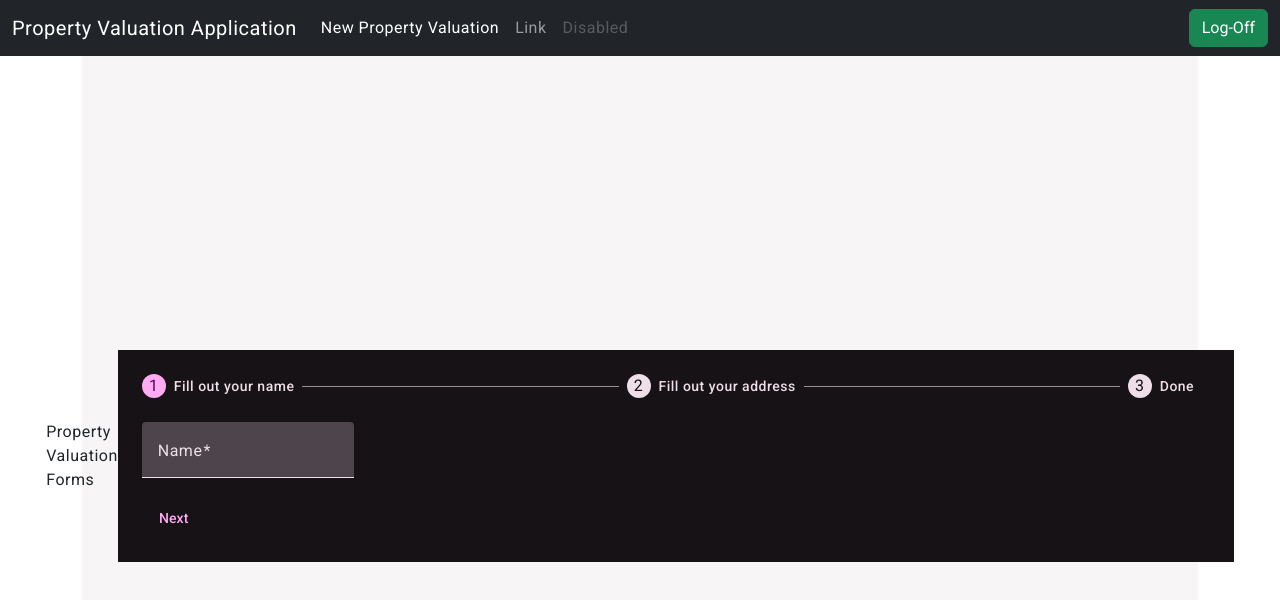
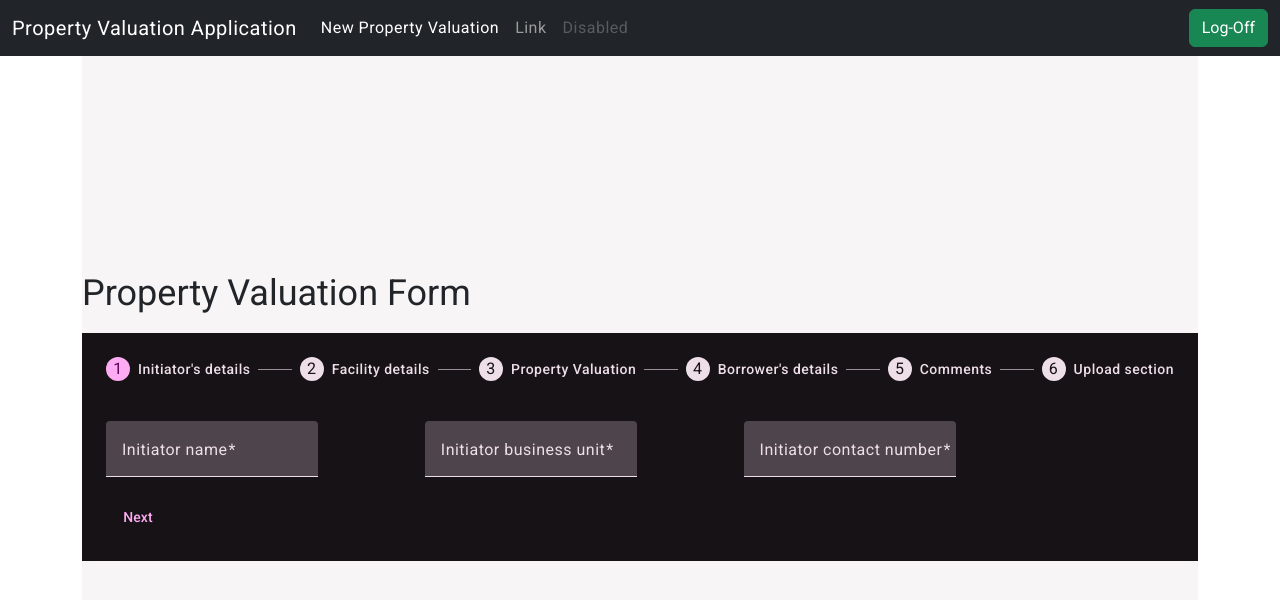
Before and after one commit to root001/propertyvaluationfe, an Angular app: page /dashboard in a window 1280 px wide. Shown: the top 600 px of the page. Built offline with nearby package versions, Linux system fonts and the light colour scheme.

Commit message:
form page

```diff
--- a/src/app/pages/home/home.component.css
+++ b/src/app/pages/home/home.component.css
@@ -2,7 +2,27 @@
     display: flex;
     justify-content: center;
     align-items: center;
-    min-height: 100vh;
+    min-height: 90vh;
     background: #f7f5f5;
     /* background-image: url(./bg.jpg); */
 }
+.container {
+    position: relative;
+    width: 256px;
+    height: 256px;
+    display: flex;
+    justify-content: center;
+    align-items: center;
+}
+
+.mat-stepper-horizontal {
+    margin-top: 8px;
+  }
+
+  .mat-mdc-form-field {
+    margin-top: 16px;
+  }
+
+.mat-mdc-form-field{
+    padding-right: 10%;
+}
--- a/src/app/pages/home/home.component.html
+++ b/src/app/pages/home/home.component.html
@@ -1,15 +1,25 @@
 <div class="main">
-    Property Valuation Forms
+    <div class="header col-md-12">
+        <h3>Property Valuation Form</h3>
+
     <div class="forms col-md-12">
 
           <mat-stepper linear #stepper>
             <mat-step [stepControl]="firstFormGroup" >
               <form [formGroup]="firstFormGroup">
-                <ng-template matStepLabel>Fill out your name</ng-template>
+                <ng-template matStepLabel>Initiator's details</ng-template>
                 <mat-form-field>
-                  <mat-label>Name</mat-label>
-                  <input matInput formControlName="firstCtrl" placeholder="Last name, First name" required>
+                  <mat-label>Initiator name</mat-label>
+                  <input matInput formControlName="firstCtrl" [value]="userObj.name" required readonly>
                 </mat-form-field>
+                <mat-form-field>
+                    <mat-label>Initiator business unit</mat-label>
+                    <input matInput formControlName="firstCtrl" placeholder="buisness unit ID" required>
+                </mat-form-field>
+                <mat-form-field>
+                    <mat-label>Initiator contact number</mat-label>
+                    <input matInput formControlName="firstCtrl" placeholder="phone number" required>
+                  </mat-form-field>
                 <div>
                   <button mat-button matStepperNext>Next</button>
                 </div>
@@ -17,7 +27,7 @@
             </mat-step>
             <mat-step [stepControl]="secondFormGroup" >
               <form [formGroup]="secondFormGroup">
-                <ng-template matStepLabel>Fill out your address</ng-template>
+                <ng-template matStepLabel>Facility details</ng-template>
                 <mat-form-field>
                   <mat-label>Address</mat-label>
                   <input matInput formControlName="secondCtrl" placeholder="Ex. 1 Main St, New York, NY"
@@ -29,8 +39,50 @@
                 </div>
               </form>
             </mat-step>
+            <mat-step [stepControl]="ThirdFormGroup" >
+                <form [formGroup]="ThirdFormGroup">
+                  <ng-template matStepLabel>Property Valuation</ng-template>
+                  <mat-form-field>
+                    <mat-label>Address</mat-label>
+                    <input matInput formControlName="thirdCtrl" placeholder="Ex. 1 Main St, New York, NY"
+                           required>
+                  </mat-form-field>
+                  <div>
+                    <button mat-button matStepperPrevious>Back</button>
+                    <button mat-button matStepperNext>Next</button>
+                  </div>
+                </form>
+              </mat-step>
+              <mat-step [stepControl]="ThirdFormGroup" >
+                <form [formGroup]="ThirdFormGroup">
+                  <ng-template matStepLabel>Borrower's details</ng-template>
+                  <mat-form-field>
+                    <mat-label>Address</mat-label>
+                    <input matInput formControlName="thirdCtrl" placeholder="Ex. 1 Main St, New York, NY"
+                           required>
+                  </mat-form-field>
+                  <div>
+                    <button mat-button matStepperPrevious>Back</button>
+                    <button mat-button matStepperNext>Next</button>
+                  </div>
+                </form>
+              </mat-step>
+              <mat-step [stepControl]="ThirdFormGroup" >
+                <form [formGroup]="ThirdFormGroup">
+                  <ng-template matStepLabel>Comments</ng-template>
+                  <mat-form-field>
+                    <mat-label>Address</mat-label>
+                    <input matInput formControlName="thirdCtrl" placeholder="Ex. 1 Main St, New York, NY"
+                           required>
+                  </mat-form-field>
+                  <div>
+                    <button mat-button matStepperPrevious>Back</button>
+                    <button mat-button matStepperNext>Next</button>
+                  </div>
+                </form>
+              </mat-step>
             <mat-step>
-              <ng-template matStepLabel>Done</ng-template>
+              <ng-template matStepLabel>Upload section</ng-template>
               <p>You are now done.</p>
               <div>
                 <button mat-button matStepperPrevious>Back</button>
@@ -39,6 +91,6 @@
             </mat-step>
           </mat-stepper>
 
-
+        </div>
     </div>
 </div>
--- a/src/app/pages/home/home.component.ts
+++ b/src/app/pages/home/home.component.ts
@@ -20,13 +20,30 @@ import {MatButtonModule} from '@angular/material/button';
   styleUrl: './home.component.css'
 })
 export class HomeComponent {
+  ininame:String = "John Doe";
+
   firstFormGroup = this._formBuilder.group({
     firstCtrl: ['', Validators.required],
   });
   secondFormGroup = this._formBuilder.group({
     secondCtrl: ['', Validators.required],
   });
+  ThirdFormGroup = this._formBuilder.group({
+    thirdCtrl: ['', Validators.required],
+  });
   isEditable = false;
 
   constructor(private _formBuilder: FormBuilder) {}
+
+
+  userObj:User = { "name":"John Doe", "age":"12"};
 }
+
+export class User {
+  name: string;
+  age: string;
+  constructor() {
+    this.name = '';
+    this.age = '';
+  }
+}
```
